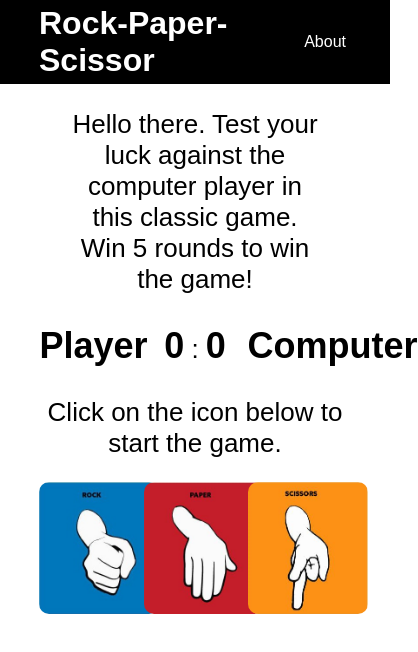
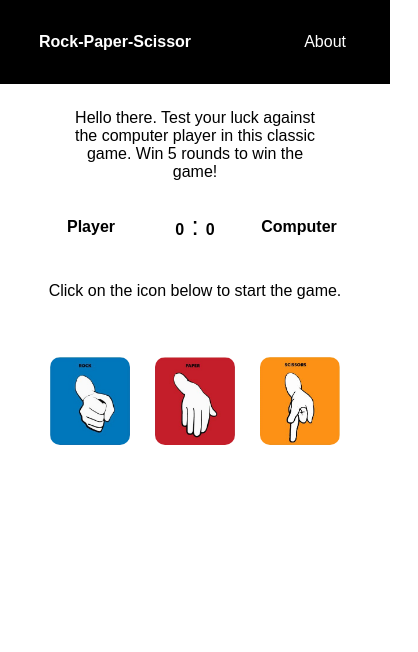
Before and after one commit to MaciejWojtasiak/Rock-Paper-Scissors, a plain HTML site: page index.html in a window 390 px wide. Shown: the whole page, 418 px wide, since content can reach past the window. Drawn offline with Linux system fonts and the light colour scheme.

Commit message:
mobile images media queries

```diff
--- a/style.css
+++ b/style.css
@@ -98,6 +98,30 @@ button:hover {
     }
 }
 
+@media (max-width: 420px) {
+
+    header h1 {
+        font-size: 16px;
+    }
+
+    .label h1 {
+        font-size: 16px;
+    }
+
+    #results h2 {
+        font-size: 16px;
+    }
+
+    .game-info p {
+        font-size: 16px;
+    }
+
+    .results-message {
+        font-size: 16px;
+    }
+}
+
+
 .results-info {
     height: 10vh;
 }
@@ -151,6 +175,12 @@ button:hover {
     }
 }
 
+@media (max-width: 460px) {
+    .choice img {
+        width: 80px;
+    }
+}
+
 
 /* overlay */
 .about {
@@ -181,3 +211,12 @@ button:hover {
     right: 50px;
     cursor: pointer;
 }
+
+@media (max-width: 420px) {
+    .about p {
+        width: 60%;
+        font-size: 16px;
+        margin-top: 30%;
+    }
+
+}
```
